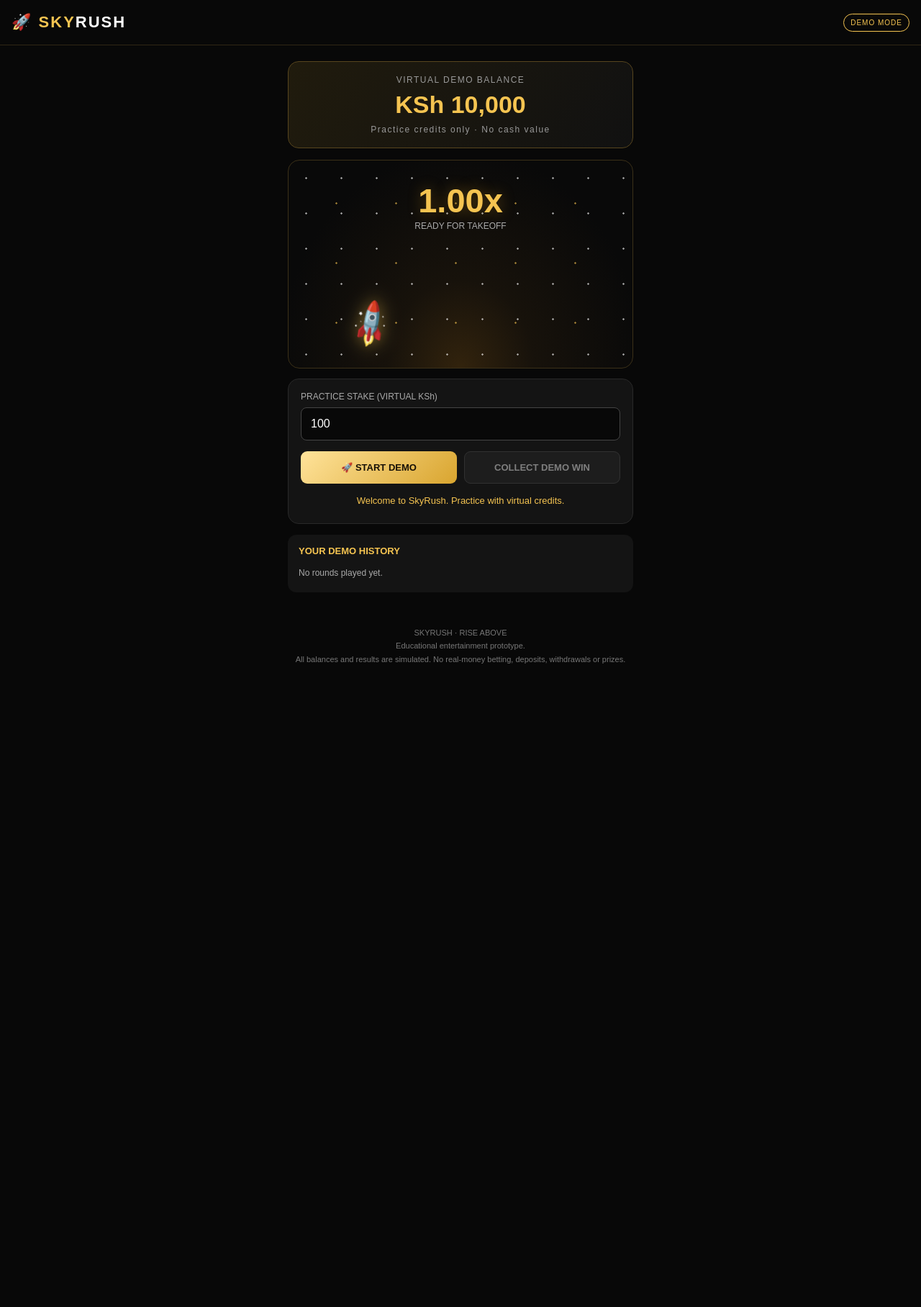
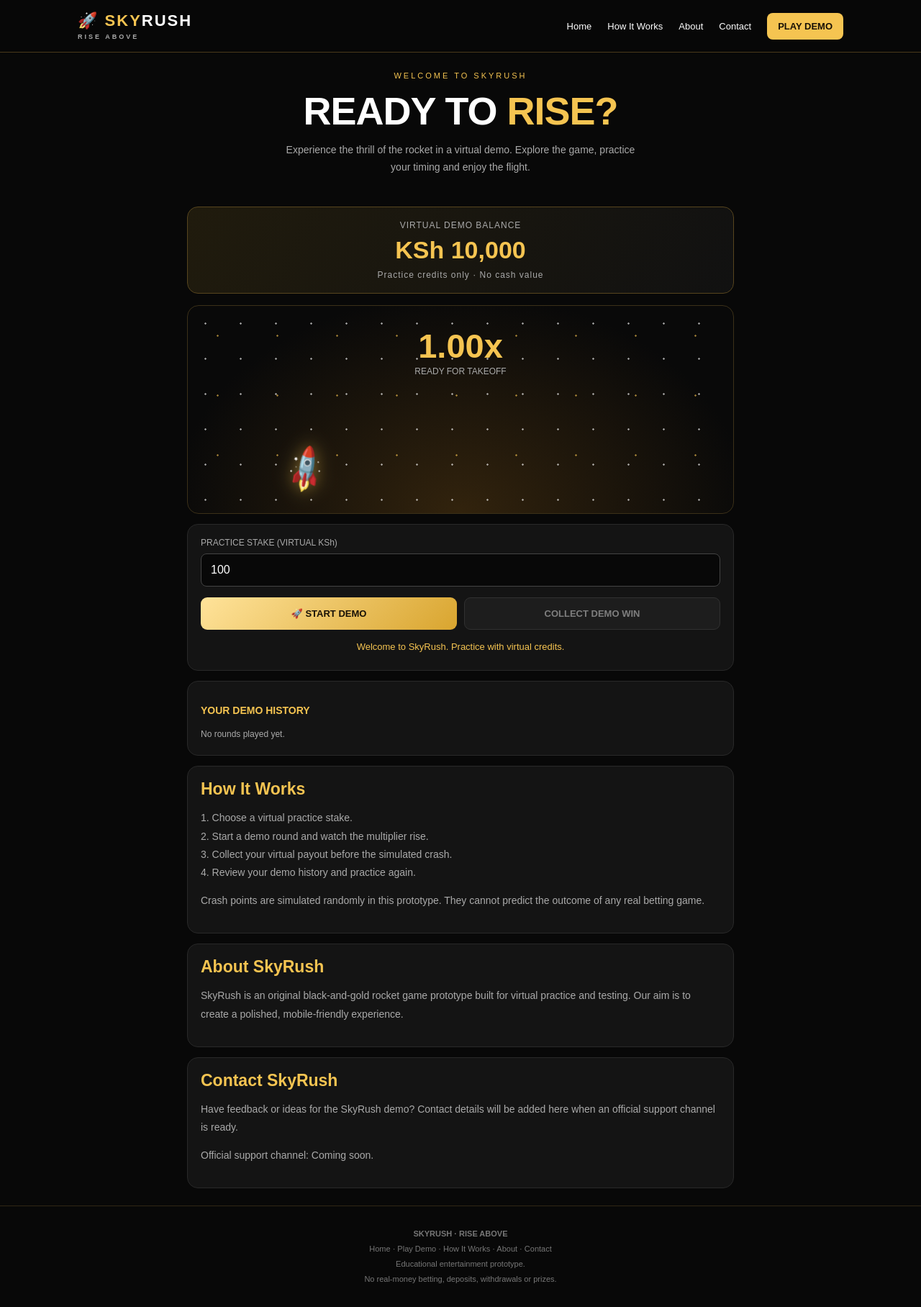
Before and after one commit to Ricmugo/skyrush, a plain HTML site: page index.html in a window 1280 px wide. Shown: the whole page at 72% size. Before the commit the page ends 951 px from the top, so only its background shows below. Drawn offline with Linux system fonts and the light colour scheme.

Commit message:
Update index.html

```diff
--- a/index.html
+++ b/index.html
@@ -3,48 +3,103 @@
 <html lang="en">
 <head>
 <meta charset="UTF-8">
-<meta name="viewport" content="width=device-width, initial-scale=1.0">
+<meta name="viewport" content="width=device-width, initial-scale=1">
 <meta name="theme-color" content="#080808">
 <title>SkyRush | Rise Above</title>
 <style>
 :root {
   --gold: #f5c451;
-  --dark: #080808;
+  --black: #080808;
   --panel: #141414;
-  --muted: #999;
+  --muted: #aaa;
 }
-* { box-sizing: border-box; }
+* { box-sizing: border-box; scroll-behavior: smooth; }
 body {
   margin: 0;
-  background: var(--dark);
+  background: var(--black);
   color: #fff;
   font-family: Arial, sans-serif;
 }
+a { color: inherit; text-decoration: none; }
 header {
+  position: sticky;
+  top: 0;
+  z-index: 10;
+  background: rgba(8,8,8,.97);
+  border-bottom: 1px solid #49391a;
+}
+.navbar {
+  max-width: 1100px;
+  min-height: 72px;
+  margin: auto;
+  padding: 12px 18px;
   display: flex;
+  align-items: center;
   justify-content: space-between;
-  align-items: center;
-  padding: 18px 16px;
-  border-bottom: 1px solid #302715;
+  gap: 14px;
 }
 .brand {
   color: var(--gold);
   font-size: 22px;
   font-weight: 900;
   letter-spacing: 2px;
+  white-space: nowrap;
 }
 .brand span { color: white; }
-.demo {
-  border: 1px solid var(--gold);
+.brand small {
+  display: block;
+  font-size: 9px;
+  letter-spacing: 3px;
+  color: #aaa;
+  margin-top: 4px;
+}
+.nav-links {
+  display: flex;
+  align-items: center;
+  gap: 22px;
+  font-size: 13px;
+}
+.nav-links a:hover { color: var(--gold); }
+.nav-links .nav-play {
+  background: var(--gold);
+  color: #171006;
+  padding: 11px 15px;
+  border-radius: 8px;
+  font-weight: bold;
+}
+.menu-btn {
+  display: none;
+  background: transparent;
+  border: 1px solid #57451e;
   color: var(--gold);
-  padding: 6px 9px;
-  border-radius: 20px;
-  font-size: 10px;
-  letter-spacing: 1px;
+  font-size: 24px;
+  padding: 4px 11px;
 }
 main {
-  width: min(100% - 24px, 480px);
-  margin: 22px auto;
+  width: min(100% - 24px, 760px);
+  margin: 24px auto;
+}
+.hero {
+  text-align: center;
+  padding: 26px 10px 18px;
+}
+.eyebrow {
+  color: var(--gold);
+  letter-spacing: 3px;
+  font-size: 11px;
+}
+h1 {
+  font-size: clamp(34px,8vw,54px);
+  margin: 12px 0;
+  letter-spacing: -1px;
+}
+h1 span { color: var(--gold); }
+.hero p {
+  color: var(--muted);
+  line-height: 1.7;
+  max-width: 500px;
+  margin: 0 auto;
+  font-size: 14px;
 }
 .balance {
   background: linear-gradient(120deg,#201b0d,#111);
@@ -56,7 +111,7 @@ main {
 .label {
   color: var(--muted);
   font-size: 12px;
-  letter-spacing: 1.5px;
+  letter-spacing: 1px;
 }
 .amount {
   font-size: 34px;
@@ -71,8 +126,7 @@ main {
   height: 290px;
   border: 1px solid #3b3018;
   border-radius: 16px;
-  background:
-    radial-gradient(ellipse at bottom,#32230d 0%,#17120b 30%,#090909 75%);
+  background: radial-gradient(ellipse at bottom,#32230d,#090909 75%);
 }
 .stars {
   position: absolute;
@@ -82,7 +136,6 @@ main {
     radial-gradient(white 1px,transparent 1.5px),
     radial-gradient(#f5c451 1px,transparent 1.5px);
   background-size: 49px 49px,83px 83px;
-  background-position: 0 0,25px 18px;
 }
 .multiplier {
   position: absolute;
@@ -92,7 +145,6 @@ main {
   font-size: 47px;
   font-weight: 900;
   color: var(--gold);
-  text-shadow: 0 0 20px #c68b1c66;
 }
 .status {
   position: absolute;
@@ -111,16 +163,16 @@ main {
   filter: drop-shadow(0 0 12px #f5c45188);
 }
 .game.running .rocket {
-  animation: fly 4s ease-in-out forwards;
+  animation: fly 5s ease-in-out forwards;
 }
 @keyframes fly {
   0% { left: 18%; bottom: 34px; }
   50% { left: 47%; bottom: 95px; }
   100% { left: 75%; bottom: 180px; }
 }
-.controls {
+.controls, .history, .info-card, .contact-card {
   background: var(--panel);
-  padding: 17px;
+  padding: 18px;
   border: 1px solid #292929;
   border-radius: 15px;
   margin-top: 14px;
@@ -128,7 +180,7 @@ main {
 label {
   display: block;
   font-size: 12px;
-  color: #aaa;
+  color: var(--muted);
   margin-bottom: 8px;
 }
 input {
@@ -160,7 +212,7 @@ button {
 }
 .secondary {
   background: #292929;
-  color: #fff;
+  color: white;
   border: 1px solid #555;
 }
 button:disabled { opacity: .45; }
@@ -172,39 +224,86 @@ button:disabled { opacity: .45; }
   line-height: 1.5;
   padding-top: 14px;
 }
-.history {
-  margin-top: 15px;
-  background: var(--panel);
-  border-radius: 12px;
-  padding: 15px;
+h2 {
+  font-size: 23px;
+  color: var(--gold);
+  margin: 0 0 12px;
 }
-.history h3 {
-  margin: 0 0 12px;
-  font-size: 13px;
+h3 {
   color: var(--gold);
+  font-size: 14px;
+}
+.info-card p, .contact-card p {
+  color: var(--muted);
+  line-height: 1.8;
+  font-size: 14px;
 }
 #historyList {
-  color: #aaa;
+  color: var(--muted);
   font-size: 12px;
   line-height: 1.9;
 }
 footer {
+  text-align: center;
+  padding: 28px 16px;
+  border-top: 1px solid #302715;
   color: #777;
-  text-align: center;
-  padding: 25px 12px;
   font-size: 11px;
-  line-height: 1.7;
+  line-height: 1.9;
+}
+@media(max-width:700px) {
+  .navbar { min-height: 66px; }
+  .menu-btn { display: block; }
+  .nav-links {
+    display: none;
+    position: absolute;
+    top: 100%;
+    left: 0;
+    right: 0;
+    background: #101010;
+    padding: 12px 18px 18px;
+    border-bottom: 1px solid #49391a;
+    flex-direction: column;
+    align-items: stretch;
+    gap: 0;
+  }
+  .nav-links.open { display: flex; }
+  .nav-links a { padding: 14px 8px; }
+  .nav-links .nav-play { text-align: center; margin-top: 5px; }
 }
 </style>
 </head>
 <body>
+
 <header>
-  <div class="brand">🚀 SKY<span>RUSH</span></div>
-  <div class="demo">DEMO MODE</div>
+  <nav class="navbar" aria-label="Main navigation">
+    <a class="brand" href="#home">
+      🚀 SKY<span>RUSH</span>
+      <small>RISE ABOVE</small>
+    </a>
+    <button class="menu-btn" id="menuBtn"
+      aria-label="Open navigation" aria-expanded="false">☰</button>
+    <div class="nav-links" id="navLinks">
+      <a href="#home">Home</a>
+      <a href="#how">How It Works</a>
+      <a href="#about">About</a>
+      <a href="#contact">Contact</a>
+      <a class="nav-play" href="#play">PLAY DEMO</a>
+    </div>
+  </nav>
 </header>
 
+<section class="hero" id="home">
+  <div class="eyebrow">WELCOME TO SKYRUSH</div>
+  <h1>READY TO <span>RISE?</span></h1>
+  <p>
+    Experience the thrill of the rocket in a virtual demo.
+    Explore the game, practice your timing and enjoy the flight.
+  </p>
+</section>
+
 <main>
-  <section class="balance">
+  <section class="balance" id="play">
     <div class="label">VIRTUAL DEMO BALANCE</div>
     <div class="amount" id="balance">KSh 10,000</div>
     <div class="label">Practice credits only · No cash value</div>
@@ -214,14 +313,13 @@ footer {
     <div class="stars"></div>
     <div class="multiplier" id="multiplier">1.00x</div>
     <div class="status" id="status">READY FOR TAKEOFF</div>
-    <div class="rocket" id="rocket">🚀</div>
+    <div class="rocket">🚀</div>
   </section>
 
   <section class="controls">
     <label for="stake">PRACTICE STAKE (VIRTUAL KSh)</label>
     <input id="stake" type="number" min="10" step="10"
       value="100" inputmode="numeric">
-
     <div class="buttons">
       <button class="primary" id="start">🚀 START DEMO</button>
       <button class="secondary" id="cashout" disabled>
@@ -237,13 +335,45 @@ footer {
     <h3>YOUR DEMO HISTORY</h3>
     <div id="historyList">No rounds played yet.</div>
   </section>
+
+  <section class="info-card" id="how">
+    <h2>How It Works</h2>
+    <p>
+      1. Choose a virtual practice stake.<br>
+      2. Start a demo round and watch the multiplier rise.<br>
+      3. Collect your virtual payout before the simulated crash.<br>
+      4. Review your demo history and practice again.
+    </p>
+    <p>
+      Crash points are simulated randomly in this prototype.
+      They cannot predict the outcome of any real betting game.
+    </p>
+  </section>
+
+  <section class="info-card" id="about">
+    <h2>About SkyRush</h2>
+    <p>
+      SkyRush is an original black-and-gold rocket game prototype
+      built for virtual practice and testing. Our aim is to create
+      a polished, mobile-friendly experience.
+    </p>
+  </section>
+
+  <section class="contact-card" id="contact">
+    <h2>Contact SkyRush</h2>
+    <p>
+      Have feedback or ideas for the SkyRush demo? Contact details
+      will be added here when an official support channel is ready.
+    </p>
+    <p>Official support channel: Coming soon.</p>
+  </section>
 </main>
 
 <footer>
-  SKYRUSH · RISE ABOVE<br>
+  <strong>SKYRUSH · RISE ABOVE</strong><br>
+  Home · Play Demo · How It Works · About · Contact<br>
   Educational entertainment prototype.<br>
-  All balances and results are simulated. No real-money betting,
-  deposits, withdrawals or prizes.
+  No real-money betting, deposits, withdrawals or prizes.
 </footer>
 
 <script>
@@ -259,9 +389,22 @@ let startTime = 0;
 let crashAt = 0;
 let history = [];
 
+$("menuBtn").addEventListener("click", () => {
+  const open = $("navLinks").classList.toggle("open");
+  $("menuBtn").setAttribute("aria-expanded", String(open));
+  $("menuBtn").textContent = open ? "✕" : "☰";
+});
+
+document.querySelectorAll("#navLinks a").forEach(link => {
+  link.addEventListener("click", () => {
+    $("navLinks").classList.remove("open");
+    $("menuBtn").setAttribute("aria-expanded", "false");
+    $("menuBtn").textContent = "☰";
+  });
+});
+
 function showBalance() {
-  $("balance").textContent =
-    "KSh " + balance.toLocaleString("en-KE");
+  $("balance").textContent = "KSh " + balance.toLocaleString("en-KE");
 }
 
 function setMessage(message) {
@@ -270,16 +413,9 @@ function setMessage(message) {
 
 function addHistory(message) {
   history.unshift(message);
-  history = history.slice(0, 5);
+  history = history.slice(0, 8);
   $("historyList").innerHTML = history
     .map(item => "<div>" + item + "</div>").join("");
-}
-
-function resetDisplay() {
-  $("game").classList.remove("running");
-  $("multiplier").textContent = "1.00x";
-  $("rocket").style.left = "18%";
-  $("rocket").style.bottom = "34px";
 }
 
 function finishRound(won) {
@@ -295,17 +431,16 @@ function finishRound(won) {
     balance += payout;
     showBalance();
     $("status").textContent = "DEMO WIN!";
-    setMessage(
-      "Collected KSh " + payout.toLocaleString("en-KE") +
-      " in virtual credits at " + multiplier.toFixed(2) + "x."
-    );
-    addHistory("Round " + round + ": WIN at " +
+    setMessage("Virtual payout: KSh " +
+      payout.toLocaleString("en-KE") +
+      " at " + multiplier.toFixed(2) + "x.");
+    addHistory("Round " + round + ": COLLECTED at " +
       multiplier.toFixed(2) + "x");
   } else {
     $("status").textContent = "FLIGHT ENDED";
     setMessage("Round ended. Virtual stake lost: KSh " +
       stake.toLocaleString("en-KE") + ".");
-    addHistory("Round " + round + ": ENDED at " +
+    addHistory("Round " + round + ": CRASH at " +
       multiplier.toFixed(2) + "x");
   }
 }
@@ -320,7 +455,7 @@ $("start").addEventListener("click", () => {
     return;
   }
   if (value > balance) {
-    setMessage("Not enough virtual credits. Reset the demo page to restart.");
+    setMessage("Insufficient virtual credits. Refresh to reset the demo.");
     return;
   }
 
@@ -332,26 +467,32 @@ $("start").addEventListener("click", () => {
   multiplier = 1;
   startTime = Date.now();
 
-  // Simulated result for entertainment, not a prediction.
-  crashAt = 1.15 + Math.random() * 3.85;
+  // DEMO ONLY: 75% lower-range and 25% upper-range selection.
+  if (Math.random() < 0.75) {
+    crashAt = 1.01 + Math.random() * 0.98;
+  } else {
+    crashAt = 2.00 + Math.random() * 3.00;
+  }
 
   $("start").disabled = true;
   $("cashout").disabled = false;
   $("status").textContent = "ROCKET IN FLIGHT";
   $("game").classList.add("running");
-  setMessage("Rocket flying! Collect your virtual payout before the round ends.");
+  setMessage("Demo round running. Collect virtual credits before the crash.");
 
   timer = setInterval(() => {
     const elapsed = (Date.now() - startTime) / 1000;
     multiplier = Math.exp(elapsed * 0.20);
-    $("multiplier").textContent = multiplier.toFixed(2) + "x";
 
     if (multiplier >= crashAt) {
       multiplier = crashAt;
       $("multiplier").textContent = multiplier.toFixed(2) + "x";
       finishRound(false);
+      return;
     }
-  }, 100);
+
+    $("multiplier").textContent = multiplier.toFixed(2) + "x";
+  }, 50);
 });
 
 $("cashout").addEventListener("click", () => {
```
